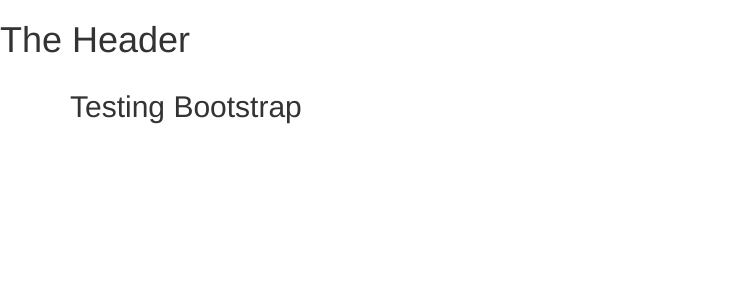
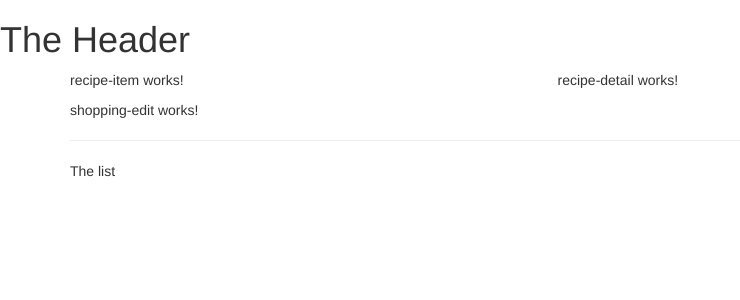
Before and after one commit to danvarga1985/angular-recipe-app, an Angular app: page / in a window 1280 px wide. Shown: the top 300 px of the page, without its empty margins (0-740 px from the left). Built offline with nearby package versions, Linux system fonts and the light colour scheme.

Commit message:
Setting up HTML-structure

```diff
--- a/src/app/app.component.html
+++ b/src/app/app.component.html
@@ -2,7 +2,8 @@
 <div class="container">
   <div class="row">
     <div class="col-md-12">
-      <h2>Testing Bootstrap</h2>
+      <app-recipes></app-recipes>
+      <app-shopping-list></app-shopping-list>
     </div>
   </div>
 </div>
--- a/src/app/app.module.ts
+++ b/src/app/app.module.ts
@@ -6,9 +6,9 @@
 import { RecipesComponent } from './recipes/recipes.component';
 import { RecipeListComponent } from './recipes/recipe-list/recipe-list.component';
 import { RecipeDetailComponent } from './recipes/recipe-detail/recipe-detail.component';
-import { RecipeComponent } from './recipes/recipe-list/recipe/recipe.component';
 import { ShoppingListComponent } from './shopping-list/shopping-list.component';
 import { ShoppingEditComponent } from './shopping-list/shopping-edit/shopping-edit.component';
+import { RecipeItemComponent } from './recipes/recipe-list/recipe-item/recipe-item.component';
 
 @NgModule({
   declarations: [
@@ -17,9 +17,9 @@
     RecipesComponent,
     RecipeListComponent,
     RecipeDetailComponent,
-    RecipeComponent,
     ShoppingListComponent,
-    ShoppingEditComponent
+    ShoppingEditComponent,
+    RecipeItemComponent
   ],
   imports: [
     BrowserModule
--- /dev/null
+++ b/src/app/recipes/recipe-list/recipe-item/recipe-item.component.html
@@ -0,0 +1 @@
+<p>recipe-item works!</p>
--- /dev/null
+++ b/src/app/recipes/recipe-list/recipe-item/recipe-item.component.ts
@@ -0,0 +1,15 @@
+import { Component, OnInit } from '@angular/core';
+
+@Component({
+  selector: 'app-recipe-item',
+  templateUrl: './recipe-item.component.html',
+  styleUrls: ['./recipe-item.component.scss']
+})
+export class RecipeItemComponent implements OnInit {
+
+  constructor() { }
+
+  ngOnInit(): void {
+  }
+
+}
--- a/src/app/recipes/recipe-list/recipe-list.component.html
+++ b/src/app/recipes/recipe-list/recipe-list.component.html
@@ -1 +1 @@
-<p>recipe-list works!</p>
+<app-recipe-item></app-recipe-item>
--- a/src/app/recipes/recipe-list/recipe/recipe.component.html
+++ /dev/null
@@ -1 +0,0 @@
-<p>recipe works!</p>
--- a/src/app/recipes/recipe-list/recipe/recipe.component.ts
+++ /dev/null
@@ -1,15 +0,0 @@
-import { Component, OnInit } from '@angular/core';
-
-@Component({
-  selector: 'app-recipe',
-  templateUrl: './recipe.component.html',
-  styleUrls: ['./recipe.component.scss']
-})
-export class RecipeComponent implements OnInit {
-
-  constructor() { }
-
-  ngOnInit(): void {
-  }
-
-}
--- a/src/app/recipes/recipes.component.html
+++ b/src/app/recipes/recipes.component.html
@@ -1 +1,8 @@
-<p>recipes works!</p>
+<div class="row">
+    <div class="col-md-5">
+        <app-recipe-list></app-recipe-list>
+    </div>
+    <div class="col-md-7">
+        <app-recipe-detail></app-recipe-detail>
+    </div>
+</div>
--- a/src/app/shopping-list/shopping-list.component.html
+++ b/src/app/shopping-list/shopping-list.component.html
@@ -1 +1,7 @@
-<p>shopping-list works!</p>
+<div class="row">
+    <div class="col-xs-10">
+        <app-shopping-edit></app-shopping-edit>
+        <hr>
+        <p>The list</p>
+    </div>
+</div>
```
Also changed, not shown: src/app/dist/app.module.js (added), src/app/recipes/recipe-list/recipe-item/recipe-item.component.scss (added).
